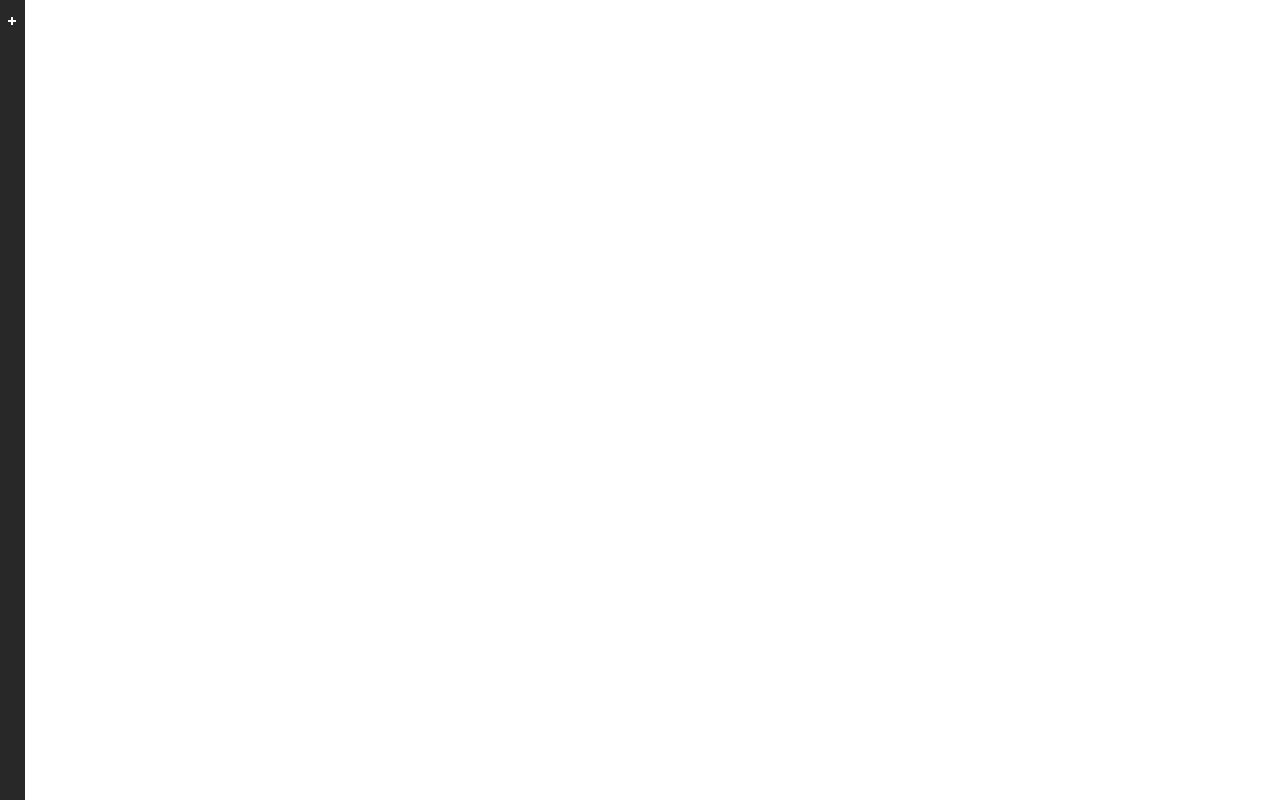
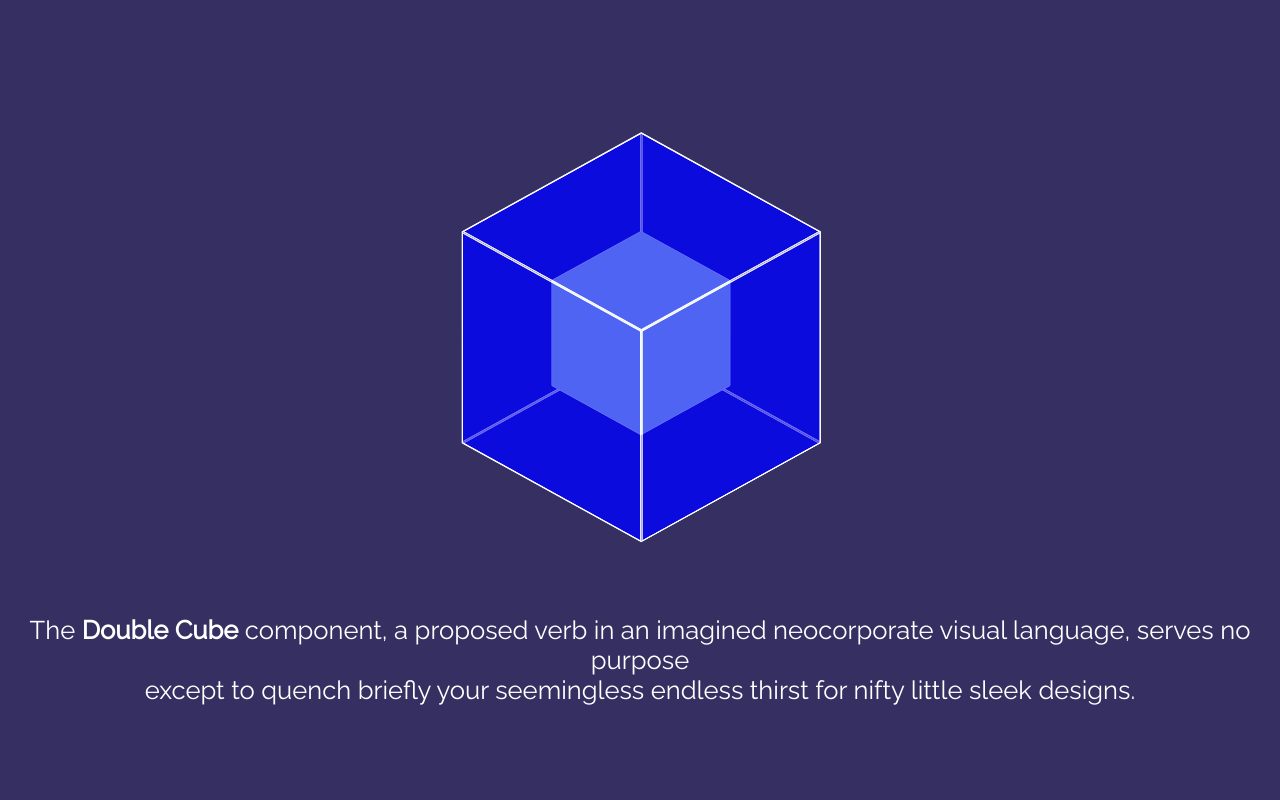
Before and after one commit to emantheman/emantheman.github.io, a React (Create React App) app: page /#/code/components/dicube in a window 1280 px wide. Built offline with nearby package versions, Linux system fonts and the light colour scheme.

Commit message:
Completes DiCube component.

```diff
--- a/package.json
+++ b/package.json
@@ -1,6 +1,6 @@
 {
   "name": "portfolio",
-  "homepage": "https://emantheman.github.io/portfolio",
+  "homepage": "https://emantheman.github.io/",
   "version": "0.1.0",
   "private": true,
   "dependencies": {
--- a/src/components/TwoCube.js
+++ b/src/components/DiCube.js
@@ -48,7 +48,7 @@ const spinOuterKeyframes = {
   },
 }
 
-export default class TwoCube extends Component {
+export default class DiCube extends Component {
 
   state = {
     x: 0,
@@ -57,12 +57,14 @@ export default class TwoCube extends Component {
   }
 
   static defaultProps = {
-    depth: 250
+    depth: 250,
+    innerColor: 'lightblue',
+    outerColor: 'rgba(0, 0, 255, 0.6)'
   }
 
   styles = () => {
     const { x, y, z } = this.state
-    const { depth } = this.props
+    const { depth, innerColor, outerColor } = this.props
 
     return StyleSheet.create({
       container: {
@@ -70,7 +72,7 @@ export default class TwoCube extends Component {
         height: `${depth * 1.5}px`,
         paddingLeft: `${depth / 1.7}px`
       },
-      TwoCube: {
+      DiCube: {
         position: 'relative',
         display: 'block',
         transformStyle: 'preserve-3d',
@@ -123,14 +125,14 @@ export default class TwoCube extends Component {
         border: '1px solid rgba(255,255,255,.8)'
       },
       outerFace: {
-        backgroundColor: 'rgba(0, 0, 255, 0.6)',
+        backgroundColor: outerColor,
         opacity: '.9',
         border: '2px solid white',
         transition: 'border-width 0.2s',
         transitionDelay: '0.2s'
       },
       innerFace: {
-        backgroundColor: 'lightblue',
+        backgroundColor: innerColor,
         border: '1.5px solid white'
       }
     })
@@ -157,7 +159,7 @@ export default class TwoCube extends Component {
   render() {
     const {
       container,
-      TwoCube,
+      DiCube,
       cube,
       innerCube,
       outerCube
@@ -165,7 +167,7 @@ export default class TwoCube extends Component {
 
     return (
       <div className={css(container)}>
-        <span className={css(TwoCube)}>
+        <span className={css(DiCube)}>
           <figure className={css(cube, outerCube)}>
             { this.getFaces('outer') }
           </figure>
--- a/src/config/routes.js
+++ b/src/config/routes.js
@@ -24,7 +24,7 @@ const routes = [{
   view: TicTacToe,
   name: 'TicTacToe'
 }, {
-  path: '/code/components/twocube',
+  path: '/code/components/dicube',
   view: Cube,
   name: 'Cube'
 }, {
--- a/src/config/schema.js
+++ b/src/config/schema.js
@@ -22,18 +22,20 @@ const branches = {
         }]
       }, {
         name: 'components/',
-        children: [{
-          name: 'rotator',
+        children: [
+        //   {
+        //   name: 'rotator',
+        //   link: {
+        //     type: 'view',
+        //     url: '/code/components/rotator',
+        //     newTab: true
+        //   }
+        // },
+          {
+          name: 'dicube',
           link: {
             type: 'view',
-            url: '/code/components/rotator',
-            newTab: true
-          }
-        }, {
-          name: 'twocube',
-          link: {
-            type: 'view',
-            url: '/code/components/twocube',
+            url: '/code/components/dicube',
             newTab: true
           }
         }]
--- a/src/styles/Cube.scss
+++ b/src/styles/Cube.scss
@@ -1,7 +1,7 @@
 .Cube {
   width: 100%;
   min-height: 100vh;
-  background-color: salmon;
+  background-color: #140d48db;// #140d48; // #868686;
   .container {
     position: absolute;
     right: 0;
@@ -13,12 +13,13 @@
     width: 425px;
   }
   .description {
+    font-family: 'Raleway';
     color: white;
     text-align: center;
     position: absolute;
     font-weight: 400;
     bottom: 95px;
     width: 100%;
-    font-size: 1.5em;
+    font-size: 1.6em;
   }
 }
--- a/src/views/Cube.js
+++ b/src/views/Cube.js
@@ -1,6 +1,6 @@
 import React, { Component } from 'react'
 
-import TwoCube from '../components/TwoCube'
+import DiCube from '../components/DiCube'
 
 import '../styles/Cube.scss'
 
@@ -14,10 +14,10 @@ export default class Cube extends Component {
     return (
       <div className="Cube">
         <div className="container">
-          <TwoCube/>
+          <DiCube/>
         </div>
         <span className="description">
-          The <strong>Double Cube</strong> component, as a proposed verb in an imagined neocorporate visual language, serves no purpose<br/>except to quench briefly your seemingless endless thirst for nifty little sleek designs.
+          The <strong>Double Cube</strong> component, a proposed verb in an imagined neocorporate visual language, serves no purpose<br/>except to quench briefly your seemingless endless thirst for nifty little sleek designs.
         </span>
       </div>
     )
```
